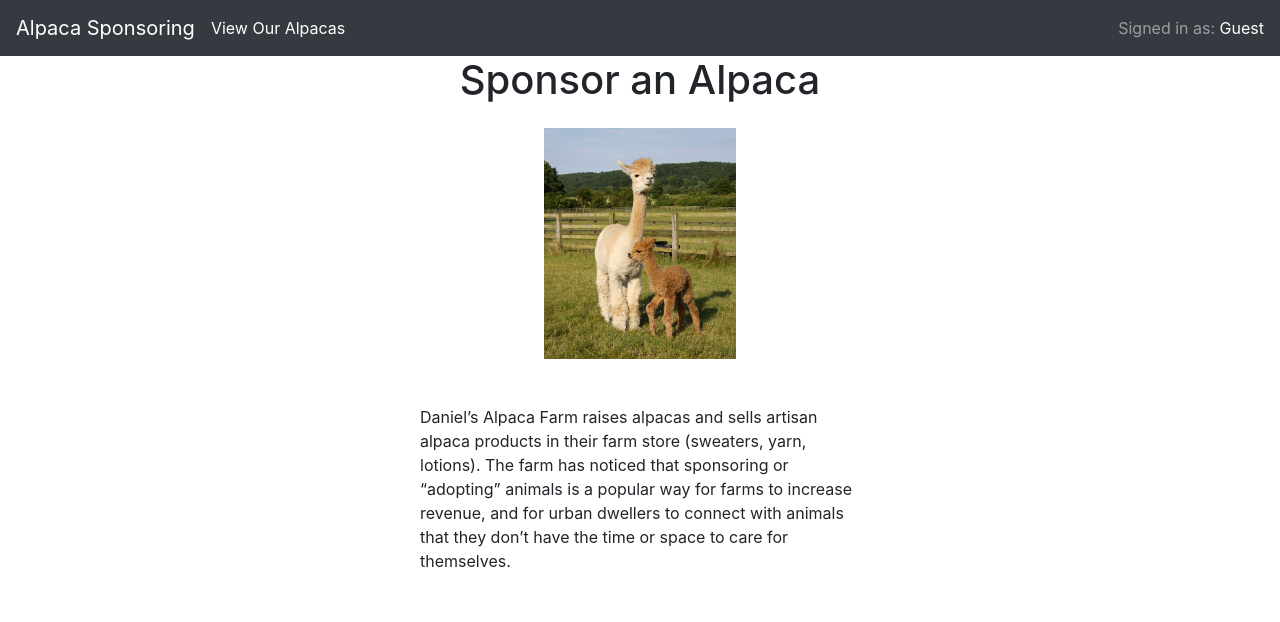
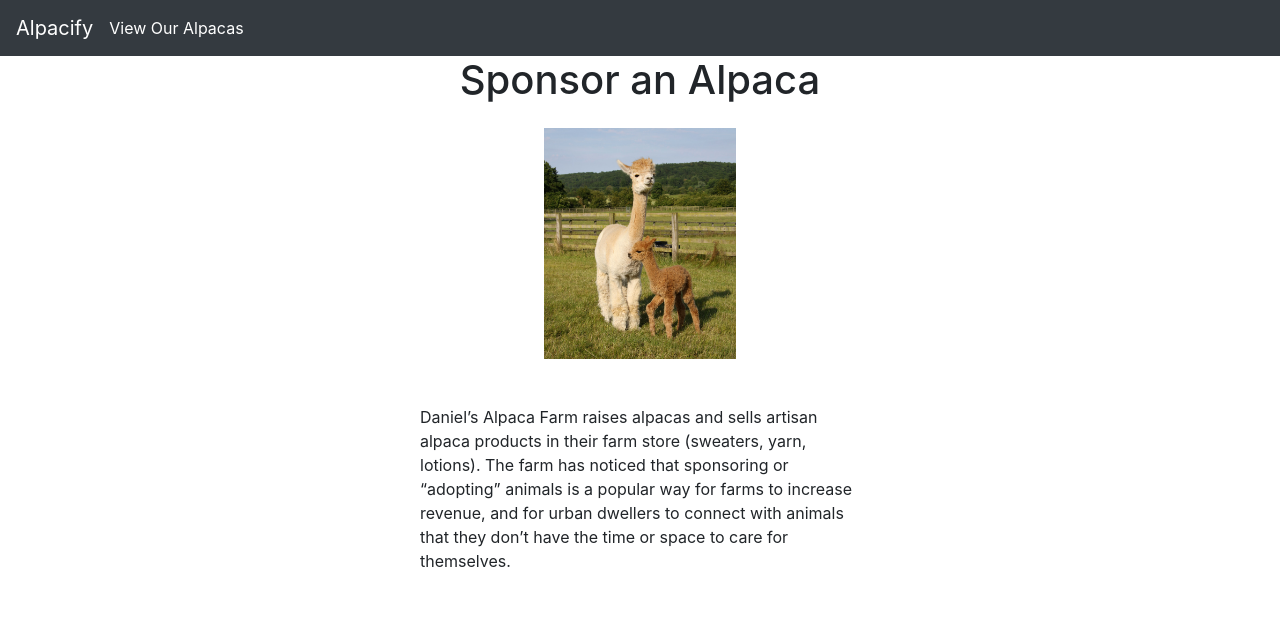
Before and after one commit to usenkok/CS361-W20-group33-agile-project, a Gatsby site: page / in a window 1280 px wide. Built offline with nearby package versions, Linux system fonts and the light colour scheme; Gatsby itself is replaced by a stand-in of ours.

Commit message:
Menu/Navbar - remove “signed in as”, add site name

```diff
--- a/src/pages/index.js
+++ b/src/pages/index.js
@@ -9,15 +9,12 @@ function AlpacaBar() {
     return (
         <div className="alpacaBar">
         <Navbar bg="dark" variant="dark">
-            <Navbar.Brand href="#home">Alpaca Sponsoring</Navbar.Brand>
+            <Navbar.Brand href="#home">Alpacify</Navbar.Brand>
         <Navbar.Toggle />
         <Navbar.Text>
         <a href="#alpacaProfiles">View Our Alpacas</a>
         </Navbar.Text>
         <Navbar.Collapse className="justify-content-end">
-        <Navbar.Text>
-        Signed in as: <a href="#aboutText">Guest</a>
-        </Navbar.Text>
         </Navbar.Collapse>
         </Navbar>
         </div>
--- a/src/pages/styles.css
+++ b/src/pages/styles.css
@@ -7,19 +7,14 @@ img {
    justify-content: center;
 }
 
-
-
 .aboutText {
    padding: 30px;
    margin: 100px;
    max-width: 500px;
    margin: auto;
-
 }
 
-
 .alpacaBar {
-
    flex-direction: row;
    /* align-content: space-between; */
    justify-content: space-between;
@@ -30,7 +25,6 @@ img {
   justify-content: center;
 }
 
-
 .alpacaTitle {
    display: flex;
    flex-direction: row;
```
Also changed, not shown: 1 other file.
